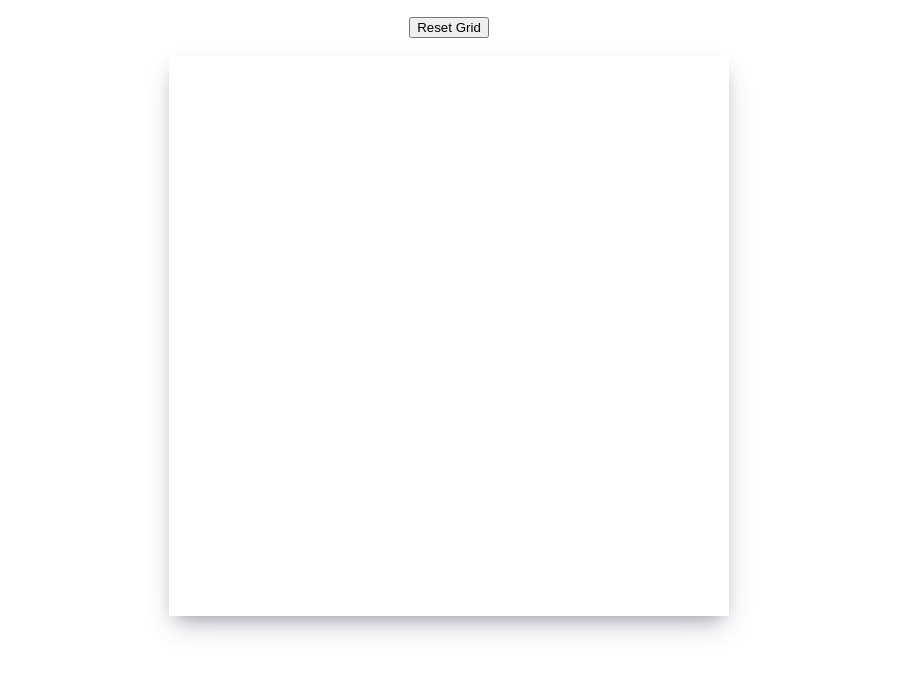
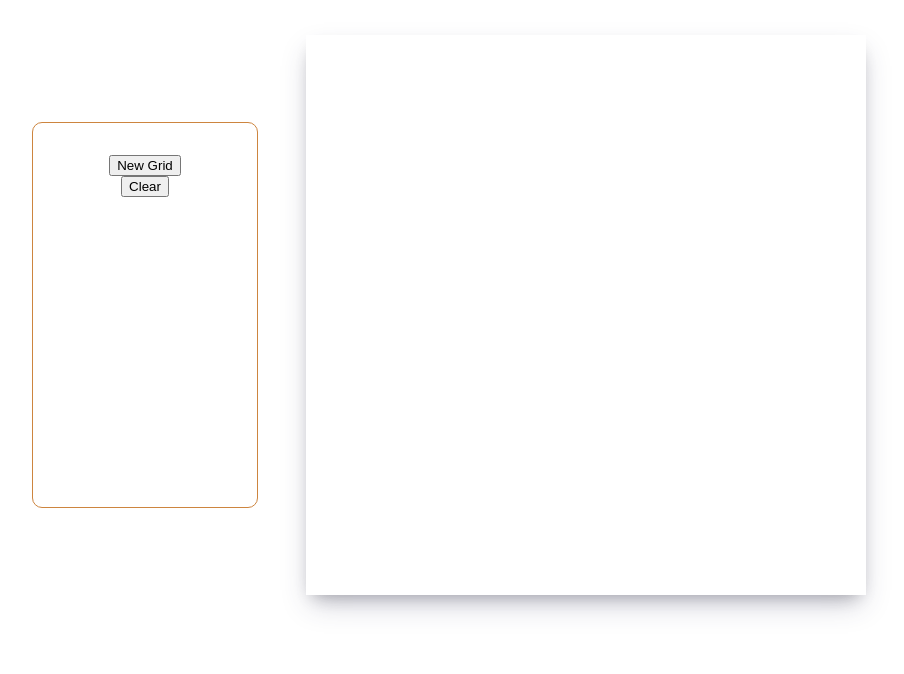
Before and after one commit to alicelinx/etch-a-sketch, a plain HTML site: page index.html in a window 1280 px wide. Shown: the part 58-732 px from the top of the page, without its empty margins (191-1095 px from the left). Drawn offline with Linux system fonts and the light colour scheme.

Commit message:
create left navbar with buttons

```diff
--- a/index.html
+++ b/index.html
@@ -9,8 +9,13 @@
 </head>
 <body>
   <h2>Etch a Sketch</h2>
-  <button class="reset-grid-button">Reset Grid</button>
-</br>
-  <div class="grid-container"></div>
+  </br>
+  <div class="container">
+    <div class="left-navbar">
+      <button class="reset-grid-button">New Grid</button>
+      <button class="clear-button">Clear</button>
+    </div>
+    <div class="grid-container"></div>
+  </div>
 </body>
 </html>
--- a/script.js
+++ b/script.js
@@ -1,4 +1,5 @@
 const gridContainer = document.querySelector('.grid-container');
+const clearButton = document.querySelector('.clear-button');
 
 const applyHoverEffect = (e) => {
   if (e.target.classList.contains('grid')) {
--- a/styles.css
+++ b/styles.css
@@ -1,6 +1,11 @@
 body {
   display: flex;
   flex-direction: column;
+  align-items: center;
+}
+
+.container{
+  display: flex;
   align-items: center;
 }
 
@@ -20,3 +25,15 @@ body {
 .grid:hover, .grid-clicked {
   background-color: black;
 }
+
+.left-navbar {
+  border: 1px solid peru;
+  border-radius: 10px;
+  height: 20em;
+  width: 10em;
+  padding: 2em;
+  margin-right: 3em;
+  display: flex;
+  flex-direction: column;
+  align-items: center;
+}
```
